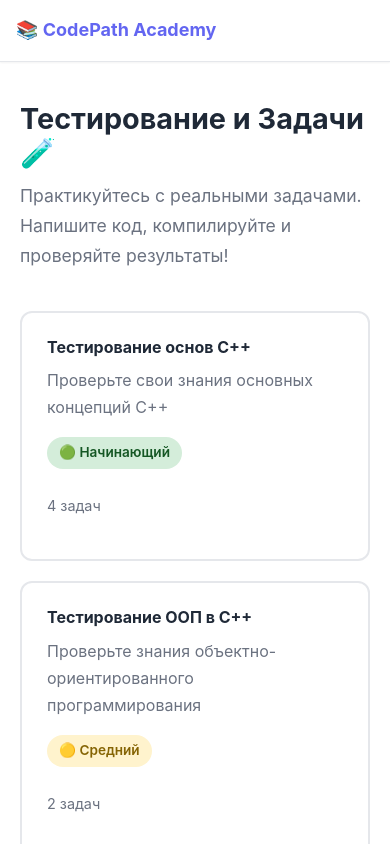
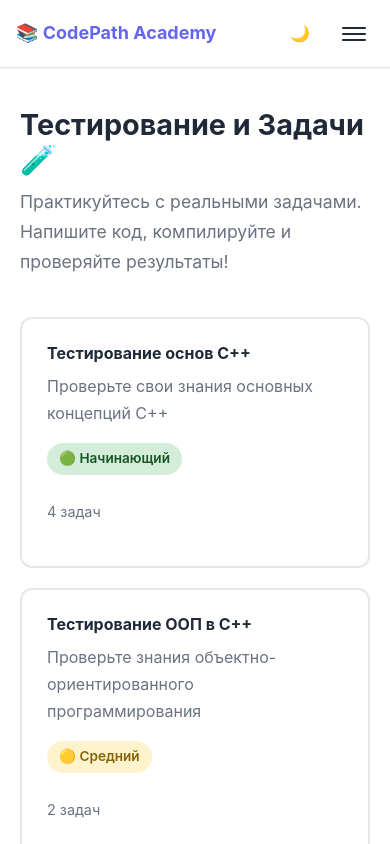
Before and after one commit to Dimka123987/-school9, a website: page tests.html in a window 390 px wide. Shown: the top 844 px of the page. Drawn offline with Linux system fonts and the light colour scheme.

Commit message:
Add dark theme toggle to tests page - enable light/dark theme switching

```diff
--- a/tests.html
+++ b/tests.html
@@ -317,6 +317,16 @@
                 <li><a href="progress.html" class="nav-link">Прогресс</a></li>
                 <li><a href="about.html" class="nav-link">О платформе</a></li>
             </ul>
+            <div class="navbar-controls">
+                <button class="theme-toggle" onclick="toggleTheme()" title="Переключить тему">
+                    <span class="theme-icon">🌙</span>
+                </button>
+                <button class="hamburger" onclick="toggleMobileMenu()">
+                    <span></span>
+                    <span></span>
+                    <span></span>
+                </button>
+            </div>
         </div>
     </nav>
 
@@ -401,6 +411,8 @@
     </div>
 
     <script src="src/js/compiler.js"></script>
+    <script src="src/js/themes.js"></script>
+    <script src="src/js/app.js"></script>
     <script src="src/js/tests.js"></script>
     <script>
         // Инициализация при загрузке страницы
```
